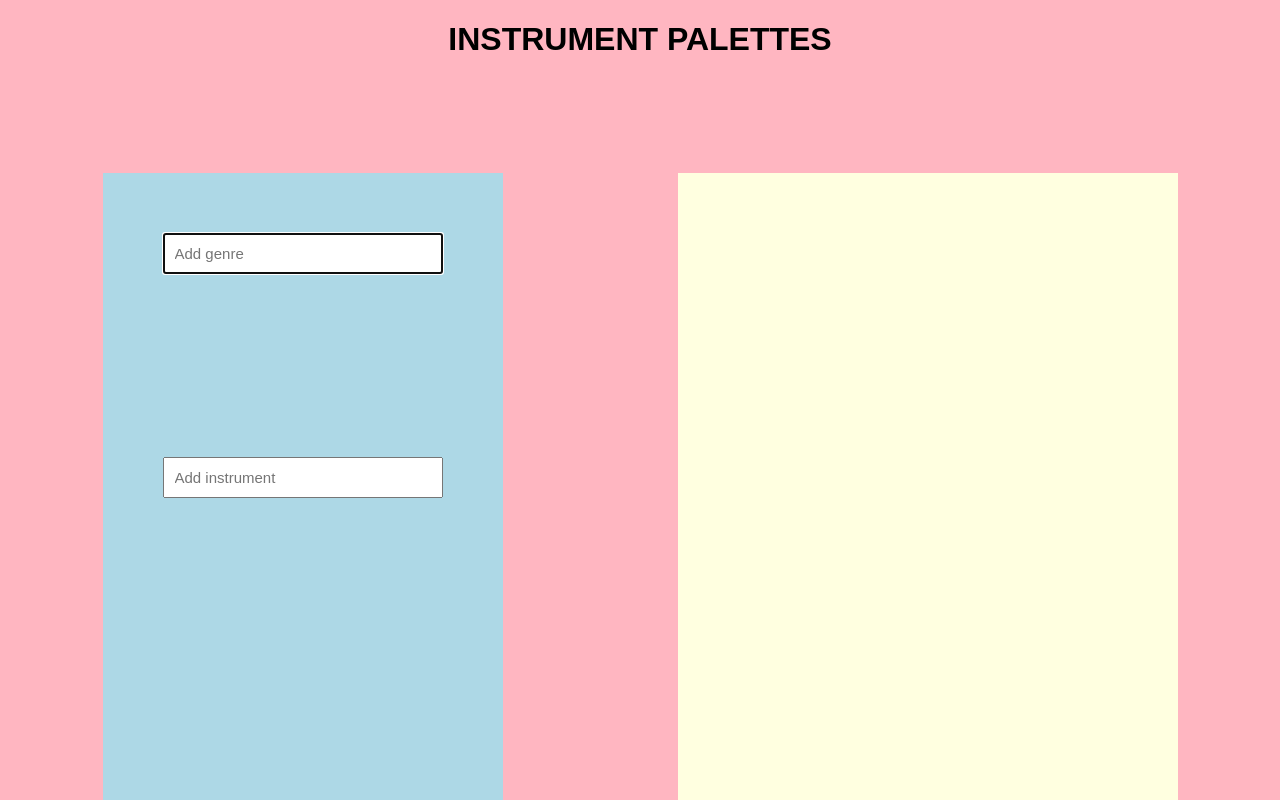
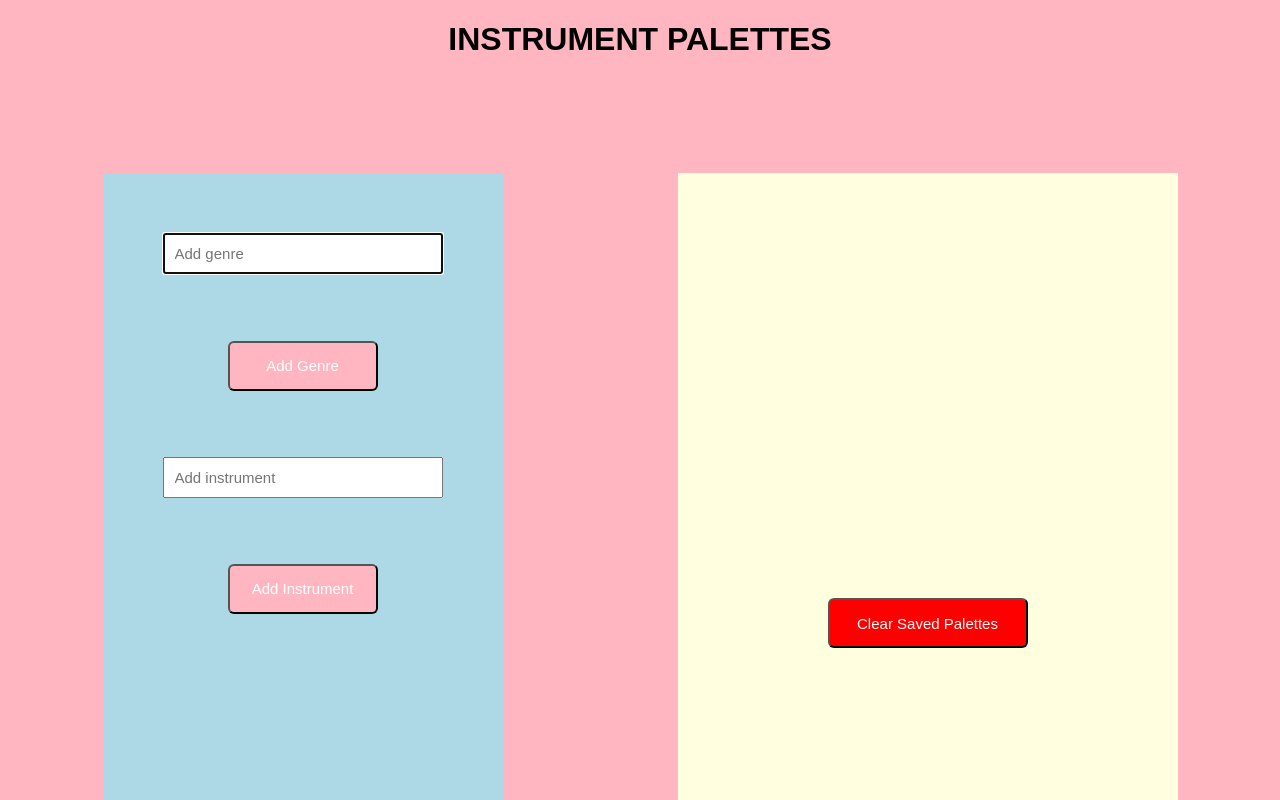
Before and after one commit to greggfine/palette-2, a React (Create React App) app: page / in a window 1280 px wide. Shown: the top 800 px of the page. Built offline with nearby package versions, Linux system fonts and the light colour scheme.

Commit message:
add local storage

```diff
--- a/src/App.js
+++ b/src/App.js
@@ -16,7 +16,6 @@ class App extends Component {
       instrumentInput: "",
       currentInstruments: [],
       currentGenre: "",
-      palettes: [],
       savedPalettes: []
     };
 
@@ -26,21 +25,54 @@ class App extends Component {
     this.handleInstrumentKeypress = this.handleInstrumentKeypress.bind(this);
     this.handleStartOver = this.handleStartOver.bind(this);
     this.handleSavePalette = this.handleSavePalette.bind(this);
+    this.removeInstrument = this.removeInstrument.bind(this);
+    this.handleAddGenre = this.handleAddGenre.bind(this);
+    this.handleAddInstrument = this.handleAddInstrument.bind(this);
+    this.clearSavedPalettes = this.clearSavedPalettes.bind(this);
+  }
+
+  handleAddGenre(e) {
+    if (!this.state.currentGenre) {
+      this.setState({
+        currentGenre: this.state.genreInput,
+        genreInput: ""
+      });
+    }
+  }
+
+  handleAddInstrument(e) {
+    if (this.state.instrumentInput){
+      this.setState({
+        currentInstruments: [
+          ...this.state.currentInstruments,
+          this.state.instrumentInput
+        ],
+        instrumentInput: ""
+      });
+    }
+  }
+
+  removeInstrument(e, index, arr) {
+    this.setState({
+      currentInstruments: this.state.currentInstruments.filter(inst => {
+        return inst !== arr[index];
+      })
+    });
   }
 
   handleSavePalette(e) {
-    if (this.state.currentGenre && this.state.currentInstruments.length) {
+    const { currentGenre, currentInstruments, savedPalettes } = this.state;
+    if (currentGenre && currentInstruments.length) {
       this.setState({
         genreInput: "",
+        currentGenre: "",
         instrumentInput: "",
         currentInstruments: [],
-        currentGenre: "",
-        palettes: [{ genre: "", instruments: [] }],
         savedPalettes: [
-          ...this.state.savedPalettes,
+          ...savedPalettes,
           {
-            genre: this.state.currentGenre,
-            instruments: this.state.currentInstruments
+            genre: currentGenre,
+            instruments: currentInstruments
           }
         ]
       });
@@ -53,27 +85,30 @@ class App extends Component {
     });
   }
 
+  handleGenreKeypress(e) {
+    if (e.which === 13) {
+      if (!this.state.currentGenre) {
+        this.setState({
+          currentGenre: this.state.genreInput,
+          genreInput: ""
+        });
+      }
+    }
+  }
+
   handleInstrumentOnChange(e) {
     this.setState({
       instrumentInput: e.target.value
     });
   }
 
-  handleGenreKeypress(e) {
-    if (e.which === 13) {
-      if (!this.state.currentGenre) {
-        this.setState({
-          currentGenre: e.target.value,
-          genreInput: ""
-        });
-      }
-    }
-  }
-
   handleInstrumentKeypress(e) {
-    if (e.which === 13) {
+    if (e.which === 13 && this.state.instrumentInput) {
       this.setState({
-        currentInstruments: [...this.state.currentInstruments, e.target.value],
+        currentInstruments: [
+          ...this.state.currentInstruments,
+          this.state.instrumentInput
+        ],
         instrumentInput: ""
       });
     }
@@ -84,9 +119,28 @@ class App extends Component {
       genreInput: "",
       instrumentInput: "",
       currentInstruments: [],
-      currentGenre: "",
-      palettes: [{ genre: "", instruments: [] }]
+      currentGenre: ""
     });
+  }
+
+  clearSavedPalettes(){
+    this.setState({
+      savedPalettes: []
+    })
+  }
+
+  componentDidUpdate() {
+    localStorage.setItem("palettes", JSON.stringify(this.state.savedPalettes));
+  }
+
+  componentDidMount() {
+    const storedPalettes = localStorage.getItem("palettes");
+    const parsedPalettes = JSON.parse(storedPalettes);
+    for (let key in parsedPalettes) {
+      if (parsedPalettes.hasOwnProperty(key)) {
+        this.setState({ savedPalettes: parsedPalettes });
+      }
+    }
   }
 
   render() {
@@ -95,7 +149,6 @@ class App extends Component {
       currentInstruments,
       genreInput,
       instrumentInput,
-      palettes,
       savedPalettes,
       userInput
     } = this.state;
@@ -109,23 +162,30 @@ class App extends Component {
               handleGenreOnChange={this.handleGenreOnChange}
               handleGenreKeypress={this.handleGenreKeypress}
               genreInput={genreInput}
+              currentGenre={currentGenre}
+              handleAddGenre={this.handleAddGenre}
             />
 
             <InstrumentInput
               handleInstrumentOnChange={this.handleInstrumentOnChange}
               handleInstrumentKeypress={this.handleInstrumentKeypress}
               instrumentInput={instrumentInput}
+              handleAddInstrument={this.handleAddInstrument}
             />
             <CurrentDisplay
               currentGenre={currentGenre}
               currentInstruments={currentInstruments}
+              removeInstrument={this.removeInstrument}
             />
             <Buttons
               handleStartOver={this.handleStartOver}
               handleSavePalette={this.handleSavePalette}
             />
           </div>
-          <SavedPalettes savedPalettes={savedPalettes} />
+          <SavedPalettes
+            clearSavedPalettes={this.clearSavedPalettes}
+            savedPalettes={savedPalettes}
+          />
         </div>
       </div>
     );
--- a/src/components/CurrentDisplay.css
+++ b/src/components/CurrentDisplay.css
@@ -0,0 +1,9 @@
+.remove-instrument-x{
+    font-size: 3.5rem;
+    padding-left: 20px;
+    color: red;
+}
+
+.remove-instrument-x:hover{
+    cursor: pointer;
+}
--- a/src/components/CurrentDisplay.js
+++ b/src/components/CurrentDisplay.js
@@ -1,15 +1,25 @@
 import React from 'react';
 import './CurrentDisplay.css';
 
-const CurrentDisplay = ({ currentGenre, currentInstruments, }) => (
+const CurrentDisplay = ({
+  currentGenre,
+  currentInstruments,
+  removeInstrument
+}) => (
   <div className="input-field">
     <h1>{currentGenre}</h1>
     <ul>
-            {currentInstruments.map(inst => {
-                return <li key={ inst }>{inst}</li>;
+      {currentInstruments.map((inst, index, arr) => {
+        return (
+          <li key={inst}>
+            {inst}
+            <span
+                className="remove-instrument-x"
+                onClick={(e)=> removeInstrument(e, index, arr)}> x </span>
+          </li>
+        );
       })}
     </ul>
-
   </div>
 );
 
--- a/src/components/GenreInput.js
+++ b/src/components/GenreInput.js
@@ -4,7 +4,9 @@ import './InputFields.css';
 const GenreInput = ({
   handleGenreOnChange,
   handleGenreKeypress,
-  genreInput
+  handleAddGenre,
+  genreInput,
+  currentGenre
 }) => (
   <div className="input-field">
     <input
@@ -13,7 +15,12 @@ const GenreInput = ({
       value={genreInput}
       onChange={e => handleGenreOnChange(e)}
       onKeyPress={e => handleGenreKeypress(e)}
-    />
+      disabled = {currentGenre}
+  />
+      <button
+        className="add-genre-btn"
+        onClick={(e) => handleAddGenre(e)}>Add Genre</button>
+
   </div>
 );
 
--- a/src/components/InputFields.css
+++ b/src/components/InputFields.css
@@ -1,3 +1,13 @@
+.add-genre-btn, .add-instrument-btn{
+  width: 150px;
+  margin: auto;
+  background-color: lightpink;
+}
+
+.add-genre-btn:hover, .add-instrument-btn:hover{
+  cursor: pointer;
+}
+
 input{
   padding: 10px;
   margin: 10px;
--- a/src/components/InstrumentInput.js
+++ b/src/components/InstrumentInput.js
@@ -1,7 +1,12 @@
 import React from 'react';
 import "./InputFields.css";
 
-const InputFields = ({ handleInstrumentOnChange, handleInstrumentKeypress, currentGenre, currentInstruments, instrumentInput, }) => (
+const InputFields = ({
+  handleAddInstrument,
+  handleInstrumentOnChange,
+  handleInstrumentKeypress,
+  instrumentInput
+}) => (
   <div className="input-field">
     <input
       placeholder="Add instrument"
@@ -9,6 +14,12 @@ const InputFields = ({ handleInstrumentOnChange, handleInstrumentKeypress, curre
       onChange={e => handleInstrumentOnChange(e)}
       onKeyPress={e => handleInstrumentKeypress(e)}
     />
+    <button
+      className="add-instrument-btn"
+      onClick={e => handleAddInstrument(e)}
+    >
+      Add Instrument
+    </button>
   </div>
 );
 
--- a/src/components/SavedPalettes.css
+++ b/src/components/SavedPalettes.css
@@ -1,3 +1,15 @@
+button{
+    background-color: red;
+    width: 200px;
+    border-radius: 6px;
+    color: #fff;
+    margin: auto;
+}
+
+button:hover{
+    cursor: pointer;
+}
+
 .saved-palettes{
     background-color: lightyellow;
     display: flex;
--- a/src/components/SavedPalettes.js
+++ b/src/components/SavedPalettes.js
@@ -1,7 +1,7 @@
 import React from "react";
 import './SavedPalettes.css'
 
-const SavedPalettes = ({ savedPalettes }) => (
+const SavedPalettes = ({ savedPalettes, clearSavedPalettes }) => (
   <div className="saved-palettes">
     {savedPalettes.map(savedPalette => {
       return (
@@ -15,6 +15,7 @@ const SavedPalettes = ({ savedPalettes }) => (
         </div>
       );
     })}
+    <button onClick={clearSavedPalettes}>Clear Saved Palettes</button>
   </div>
 );
 
```
Lines whose indentation alone changed are shown as unchanged.
